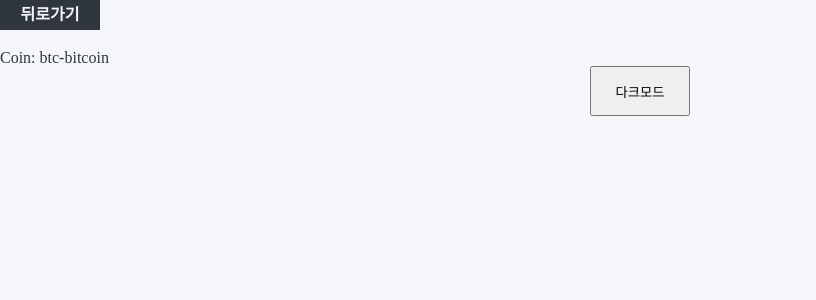
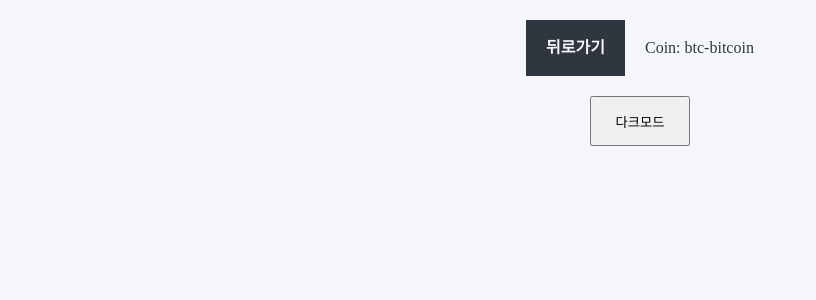
Before and after one commit to paksaw/react0511, a React (Create React App) app: page /btc-bitcoin in a window 1280 px wide. Shown: the top 300 px of the page, without its empty margins (0-816 px from the left). Built offline with nearby package versions, Linux system fonts and the light colour scheme.

Commit message:
fix: 5-4

```diff
--- a/src/routes/Coin.tsx
+++ b/src/routes/Coin.tsx
@@ -2,13 +2,15 @@ import { Link } from "react-router-dom";
 import { useParams } from "react-router-dom";
 import { styled } from "styled-components";
 
-const Back = styled.div`
-  width: 100px;
-  height: 30px;
-  margin-bottom: 20px;
+const Container = styled.div`
   display: flex;
   justify-content: center;
   align-items: center;
+  gap: 20px;
+  margin: 20px 0;
+`;
+
+const Back = styled.div`
   background-color: ${(props) => props.theme.textColor};
   color: ${(props) => props.theme.bgColor};
   font-weight: bold;
@@ -22,12 +24,12 @@ const Back = styled.div`
 function Coin() {
   const { coinId } = useParams();
   return (
-    <>
+    <Container>
       <Back>
         <Link to={"/"}>뒤로가기</Link>
       </Back>
       <h1> Coin: {coinId} </h1>
-    </>
+    </Container>
   );
 }
 
--- a/src/routes/Coins.tsx
+++ b/src/routes/Coins.tsx
@@ -2,7 +2,11 @@ import React from "react";
 import { Link } from "react-router-dom";
 import { styled } from "styled-components";
 
-const Container = styled.div``;
+const Container = styled.div`
+  padding: 0px 20px;
+  max-width: 480px;
+  margin: 0 auto;
+`;
 
 const Header = styled.header`
   height: 10vh;
@@ -33,42 +37,65 @@ const Title = styled.h1`
   font-size: 48px;
 `;
 
-const coins = [
-  {
-    id: "btc-bitcoin",
-    name: "Bitcoin",
-    symbol: "BTC",
-    rank: 1,
-    is_new: false,
-    is_active: true,
-    type: "coin",
-  },
-  {
-    id: "eth-ethereum",
-    name: "Ethereum",
-    symbol: "ETH",
-    rank: 2,
-    is_new: false,
-    is_active: true,
-    type: "coin",
-  },
-  {
-    id: "hex-hex",
-    name: "HEX",
-    symbol: "HEX",
-    rank: 3,
-    is_new: false,
-    is_active: true,
-    type: "token",
-  },
-];
+// const coins = [
+//   {
+//     id: "btc-bitcoin",
+//     name: "Bitcoin",
+//     symbol: "BTC",
+//     rank: 1,
+//     is_new: false,
+//     is_active: true,
+//     type: "coin",
+//   },
+//   {
+//     id: "eth-ethereum",
+//     name: "Ethereum",
+//     symbol: "ETH",
+//     rank: 2,
+//     is_new: false,
+//     is_active: true,
+//     type: "coin",
+//   },
+//   {
+//     id: "hex-hex",
+//     name: "HEX",
+//     symbol: "HEX",
+//     rank: 3,
+//     is_new: false,
+//     is_active: true,
+//     type: "token",
+//   },
+// ];
+
+interface CoinInterface {
+  id: string;
+  name: string;
+  symbol: string;
+  rank: number;
+  is_new: boolean;
+  is_active: boolean;
+  type: string;
+}
 
 function Coins() {
+  const [coins, setCoins] = React.useState<CoinInterface[]>([]);
+  const [loading, setLoading] = React.useState(true);
+  React.useEffect(() => {
+    (async () => {
+      const response = await fetch("https://api.coinpaprika.com/v1/coins");
+      const json = await response.json();
+      setCoins(json.slice(0, 7));
+      setLoading(false);
+    })();
+  }, []);
   return (
     <Container>
       <Header>
         <Title>Coins</Title>
       </Header>
+      {loading ? (
+        "Loading..."
+      ) : (
         <CoinsList>
           {coins.map((coin) => {
             return (
@@ -78,6 +105,7 @@ function Coins() {
             );
           })}
         </CoinsList>
+      )}
     </Container>
   );
 }
```
Lines whose indentation alone changed are shown as unchanged.
